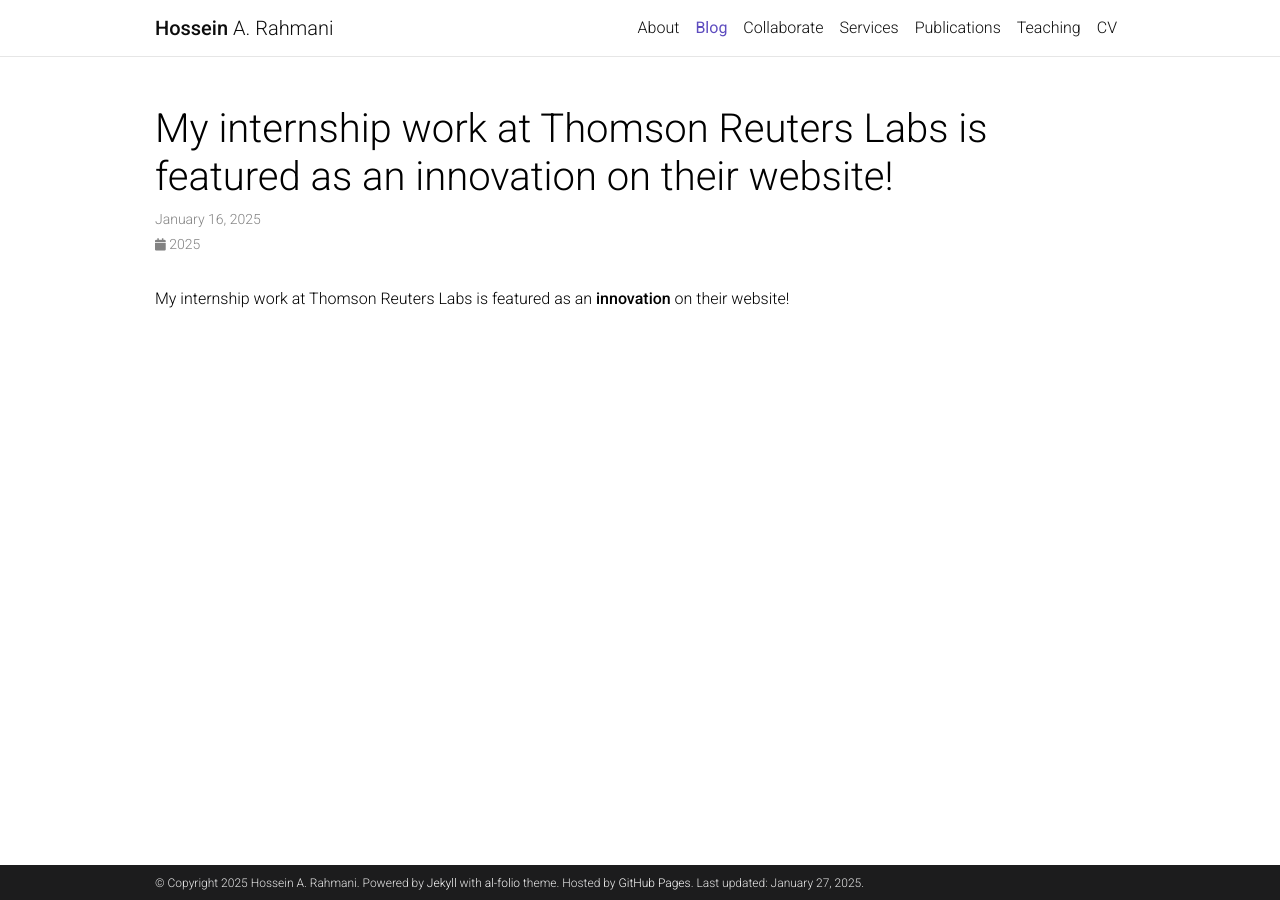
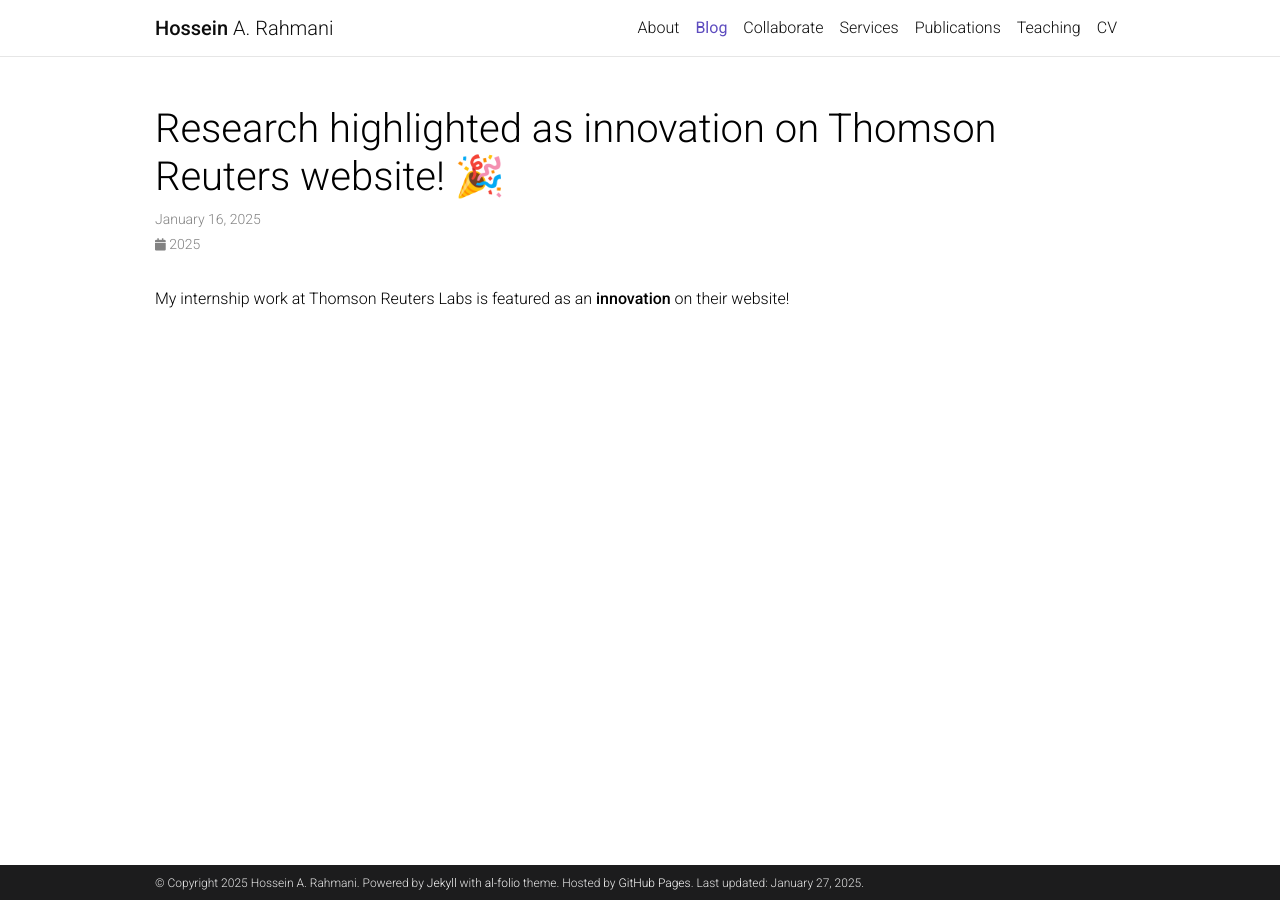
Before and after one commit to rahmanidashti/rahmanidashti.github.io, a Jekyll site: the page built from _news/2025/25_01_blog_TR.md, in a window 1280 px wide. Built offline with Jekyll 4.4.1, drawn with Linux system fonts in a browser that asks for light colours; comment, search, counter and statistics services are not loaded; a style sheet for code colours, icons or effects is not loaded.

Commit message:
update blog

```diff
--- a/_news/2025/25_01_blog_TR.md
+++ b/_news/2025/25_01_blog_TR.md
@@ -1,6 +1,6 @@
 ---
 layout: post
-title: My internship work at Thomson Reuters Labs is featured as an innovation on their website!
+title: Research highlighted as innovation on Thomson Reuters website! 🎉
 date: 2025-01-16 09:00:00-0400
 inline: false
 related_posts: false
```
Also changed, not shown: assets/img/blog-post-TR-innovation.png (added).
